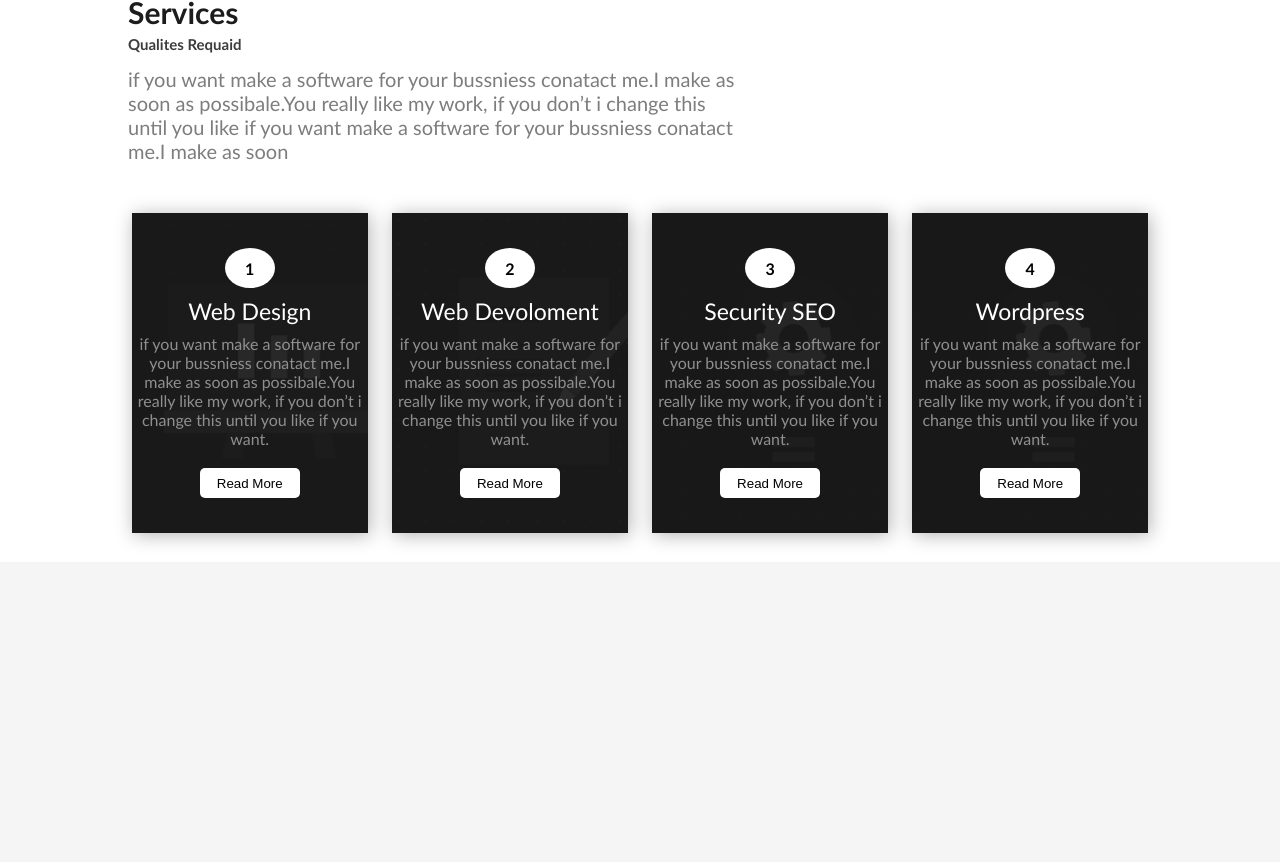
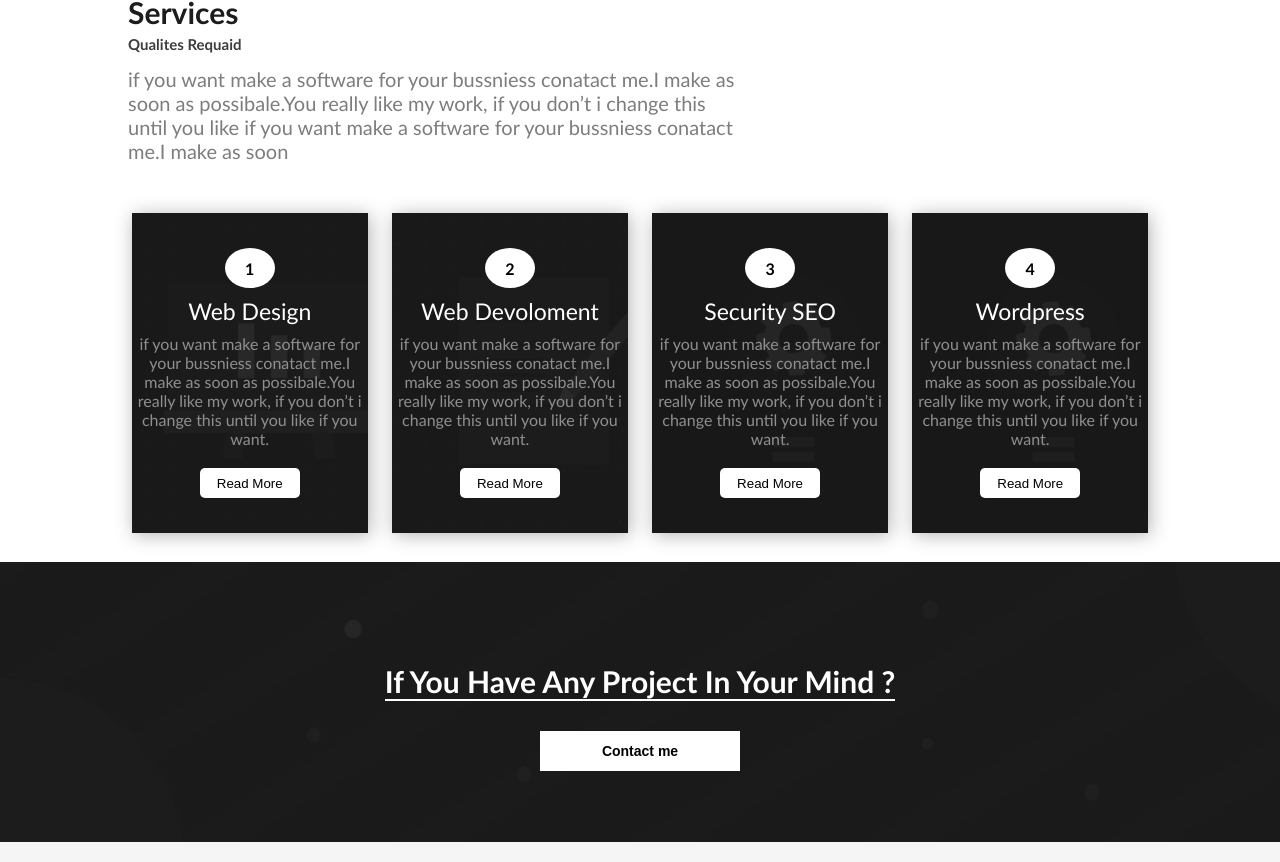
Before and after one commit to cqchien/Portfolio, a plain HTML site: page index.html in a window 1280 px wide. Shown: the part 1084-1946 px from the top of the page. Before the commit the page ends 1646 px from the top, so only its background shows below. Drawn offline with Linux system fonts and the light colour scheme.

Commit message:
contact me

```diff
--- a/css/style.css
+++ b/css/style.css
@@ -278,3 +278,34 @@ button:active {
   outline: none;
   border-radius: 5px;
 }
+
+.contact-me {
+  width: 100%;
+  height: 280px;
+  background-size: cover;
+  background-repeat: no-repeat;
+  background-image: url("../images/project in your mind.png");
+  display: flex;
+  flex-direction: column;
+  justify-content: center;
+  align-items: center;
+  margin: 0px 0px 20px 0px;
+}
+
+.contact-me p {
+  color: #ffffff;
+  font-size: 30px;
+  font-family: calibri;
+  font-weight: bold;
+  border-bottom: 2px solid #ffffff;
+}
+
+.contact-me button {
+  width: 200px;
+  height: 40px;
+  background-color: #ffffff;
+  border: none;
+  outline: none;
+  font-size: 14px;
+  font-weight: bold;
+}
--- a/index.html
+++ b/index.html
@@ -129,5 +129,12 @@
         </div>
       </div>
     </div>
+
+    <!-- Contact -->
+    <!--if you have any project in your mind contact me-->
+    <div class="contact-me">
+      <p>If You Have Any Project In Your Mind ?</p>
+      <button>Contact me</button>
+    </div>
   </body>
 </html>
```
